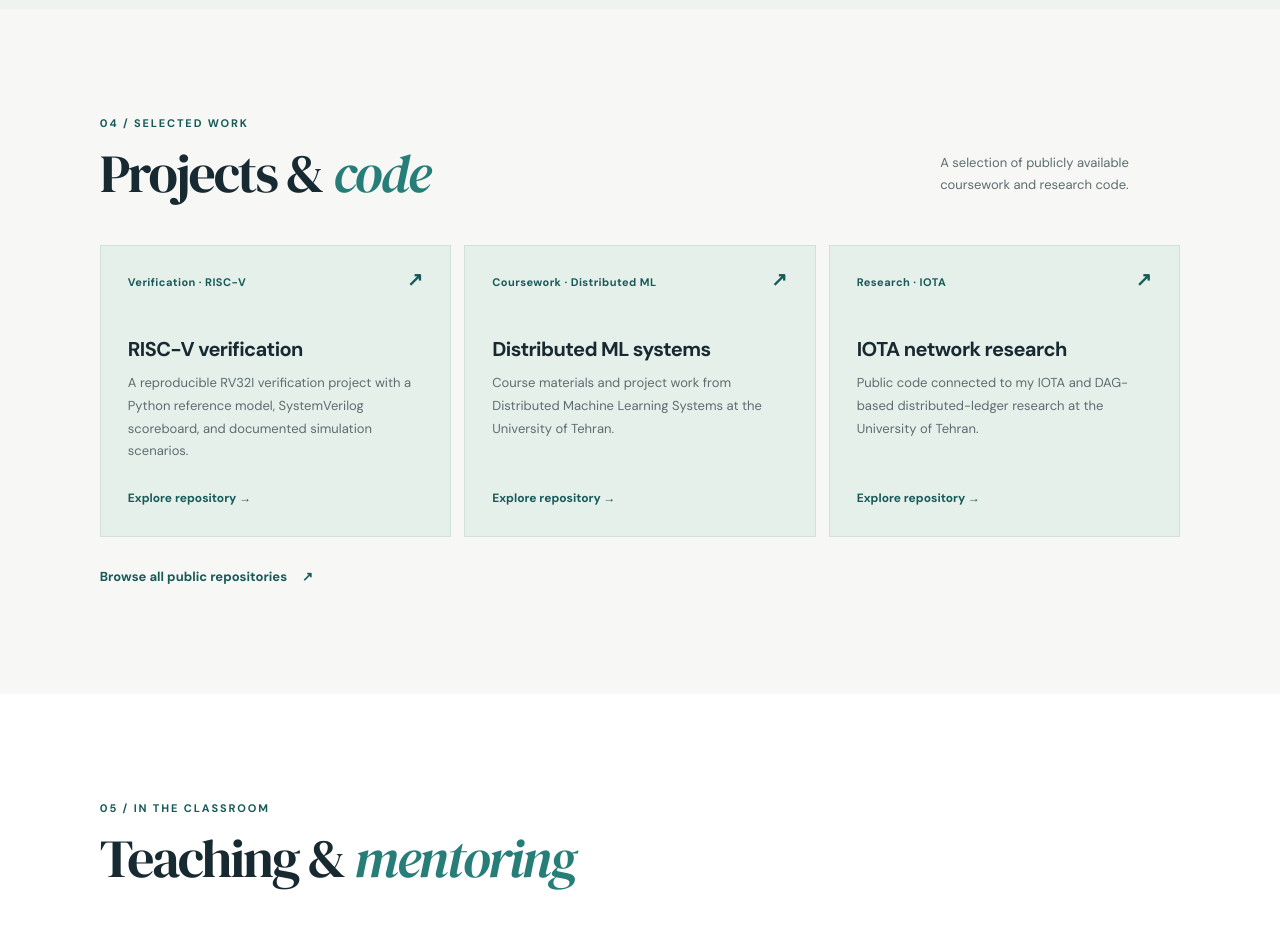
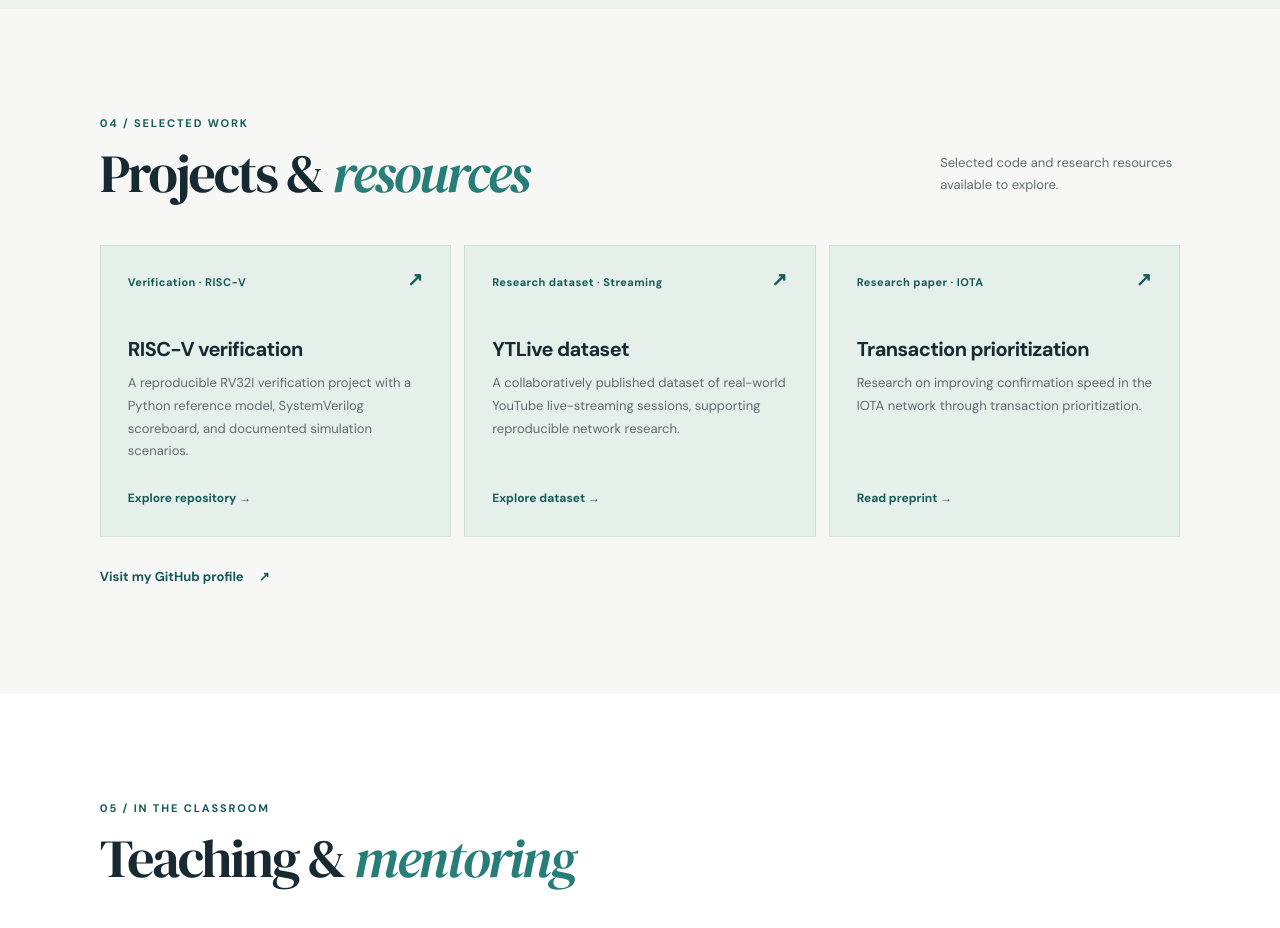
Before and after one commit to ali-aghamiri/ali-aghamiri.github.io, a plain HTML site: page index.html in a window 1280 px wide. Shown: the part 2780-3708 px from the top of the page. Drawn offline with Linux system fonts and the light colour scheme.

Commit message:
Feature only presentation-ready public work

```diff
--- a/index.html
+++ b/index.html
@@ -77,11 +77,11 @@
         </div>
       </section>
 
-      <section class="section projects-section" id="projects" aria-labelledby="projects-title"><div class="section-heading"><div><p class="section-kicker">04 / Selected work</p><h2 id="projects-title">Projects &amp; <em>code</em></h2></div><p class="heading-note">A selection of publicly available coursework and research code.</p></div><div class="project-grid">
+      <section class="section projects-section" id="projects" aria-labelledby="projects-title"><div class="section-heading"><div><p class="section-kicker">04 / Selected work</p><h2 id="projects-title">Projects &amp; <em>resources</em></h2></div><p class="heading-note">Selected code and research resources available to explore.</p></div><div class="project-grid">
         <a class="project-card" href="https://github.com/ali-aghamiri/riscv-verification-course-project" target="_blank" rel="noopener"><div class="project-top"><span>Verification · RISC-V</span><span aria-hidden="true">↗</span></div><h3>RISC-V verification</h3><p>A reproducible RV32I verification project with a Python reference model, SystemVerilog scoreboard, and documented simulation scenarios.</p><span class="project-link">Explore repository <span aria-hidden="true">→</span></span></a>
-        <a class="project-card" href="https://github.com/ali-aghamiri/dmls-2025" target="_blank" rel="noopener"><div class="project-top"><span>Coursework · Distributed ML</span><span aria-hidden="true">↗</span></div><h3>Distributed ML systems</h3><p>Course materials and project work from Distributed Machine Learning Systems at the University of Tehran.</p><span class="project-link">Explore repository <span aria-hidden="true">→</span></span></a>
-        <a class="project-card" href="https://github.com/ali-aghamiri/cidds" target="_blank" rel="noopener"><div class="project-top"><span>Research · IOTA</span><span aria-hidden="true">↗</span></div><h3>IOTA network research</h3><p>Public code connected to my IOTA and DAG-based distributed-ledger research at the University of Tehran.</p><span class="project-link">Explore repository <span aria-hidden="true">→</span></span></a>
-      </div><a class="all-projects" href="https://github.com/ali-aghamiri?tab=repositories" target="_blank" rel="noopener">Browse all public repositories <span aria-hidden="true">↗</span></a></section>
+        <a class="project-card" href="https://github.com/ghalandar/YTLive" target="_blank" rel="noopener"><div class="project-top"><span>Research dataset · Streaming</span><span aria-hidden="true">↗</span></div><h3>YTLive dataset</h3><p>A collaboratively published dataset of real-world YouTube live-streaming sessions, supporting reproducible network research.</p><span class="project-link">Explore dataset <span aria-hidden="true">→</span></span></a>
+        <a class="project-card" href="https://arxiv.org/abs/2501.16763" target="_blank" rel="noopener"><div class="project-top"><span>Research paper · IOTA</span><span aria-hidden="true">↗</span></div><h3>Transaction prioritization</h3><p>Research on improving confirmation speed in the IOTA network through transaction prioritization.</p><span class="project-link">Read preprint <span aria-hidden="true">→</span></span></a>
+      </div><a class="all-projects" href="https://github.com/ali-aghamiri?tab=repositories" target="_blank" rel="noopener">Visit my GitHub profile <span aria-hidden="true">↗</span></a></section>
 
       <section class="section teaching-section" id="teaching" aria-labelledby="teaching-title"><div class="section-heading"><div><p class="section-kicker">05 / In the classroom</p><h2 id="teaching-title">Teaching &amp; <em>mentoring</em></h2></div></div><div class="teaching-layout"><p class="teaching-intro">At the University of Tehran, I have helped students work through systems concepts in lectures, labs, and projects. I have also mentored undergraduate research projects.</p><div class="teaching-list"><div><strong>Chief Teaching Assistant</strong><span>Distributed Systems · Blockchain Theory</span></div><div><strong>Teaching Assistant</strong><span>Network Laboratory · Internet Measurement · Design Validation for HDL Models</span></div><div><strong>Research Mentor</strong><span>Undergraduate research projects, 2024–present</span></div></div></div></section>
 
```
